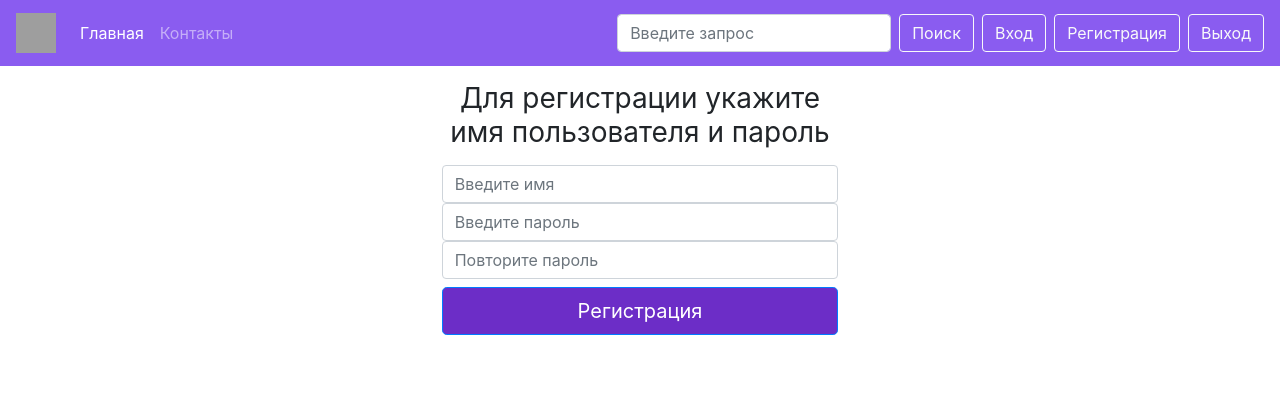
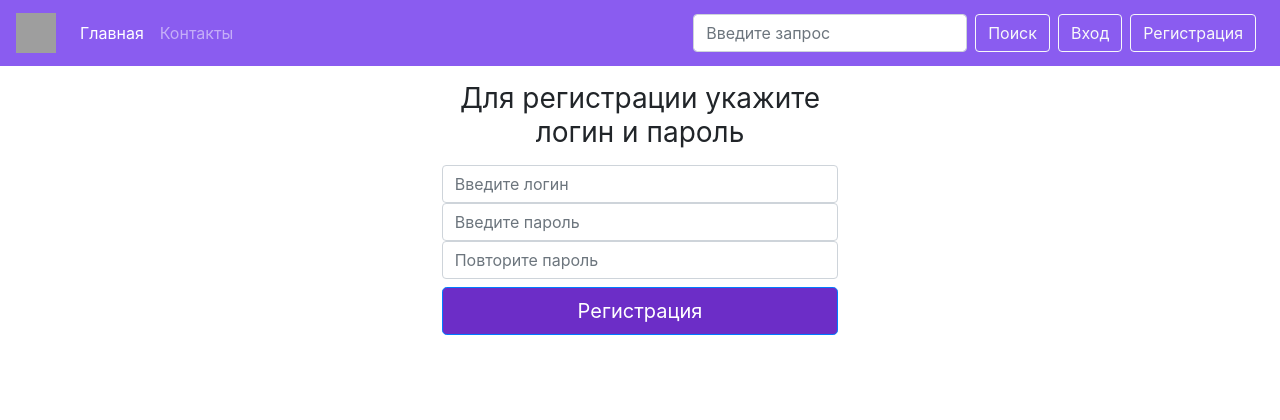
Before and after one commit to alvinist27/djangoBlog, a Django app: page /signup/ in a window 1280 px wide. Shown: the top 420 px of the page. Run offline with Django 4.2, Linux system fonts and the light colour scheme; some libraries are stand-ins or nearby versions; grey boxes are pictures that could not be loaded.

Commit message:
Изменение функционала выхода

```diff
--- a/blog/forms.py
+++ b/blog/forms.py
@@ -5,19 +5,23 @@ from django.contrib.auth import authenticate
 
 class SignUpForm(forms.Form):
     username = forms.CharField(max_length=100, required=True, widget=forms.TextInput(attrs={
-        'class': "form-control", 'id': "inputUsername", 'placeholder': 'Введите имя'}))
+        'class': "form-control", 'id': "inputUsername", 'placeholder': 'Введите логин'}))
     password = forms.CharField(required=True, widget=forms.PasswordInput(attrs={
         'class': "form-control", 'id': "inputPassword", 'placeholder': 'Введите пароль'}))
     repeat_password = forms.CharField(required=True, widget=forms.PasswordInput(attrs={
         'class': "form-control", 'id': "ReInputPassword", 'placeholder': 'Повторите пароль'}))
 
-    # Валидация форм на совпадение
+    # Валидация форм на совпадение логинов и паролей
     def clean(self):
         cleaned_data = super(SignUpForm, self).clean()
         password = self.cleaned_data['password']
         confirm_password = self.cleaned_data['repeat_password']
         if password != confirm_password:
             raise forms.ValidationError("Пароли не совпадают")
+        username = self.cleaned_data['username']
+        duplicate_user = User.objects.filter(username__iexact=username)
+        if duplicate_user.exists():
+            raise forms.ValidationError("Пользователь с таким именем уже существует")
 
     # Сохранение данных формы в базу данных
     def save(self):
@@ -32,6 +36,6 @@ class SignUpForm(forms.Form):
 
 class SignInForm(forms.Form):
     username = forms.CharField(max_length=100, required=True, widget=forms.TextInput(attrs={
-            'class': "form-control", 'id': "inputUsername", 'placeholder': 'Введите имя'}))
+            'class': "form-control", 'id': "inputUsername", 'placeholder': 'Введите логин'}))
     password = forms.CharField( required=True, widget=forms.PasswordInput(attrs={
             'class': "form-control mt-2", 'id': "inputPassword", 'placeholder': 'Введите пароль'}))
--- a/blog/templates/blog/block/navbar.html
+++ b/blog/templates/blog/block/navbar.html
@@ -22,8 +22,12 @@
                 <input type="text" class="form-control mr-sm-2" placeholder="Введите запрос" aria-label="Поиск">
                 <button class="btn btn-outline-light my-2 my-sm-0 mr-2" type="submit" >Поиск</button>
             </form>
-            <a href="{% url 'signin' %}" class="btn btn-outline-light mr-2">Вход</a>
-            <a href="{% url 'signup' %}" class="btn btn-outline-light mr-2">Регистрация</a>
-            <a href="#" class="btn btn-outline-light">Выход</a>
+            {% if user.is_authenticated %}
+                <span class="navbar-text mr-2">{{ user }}</span>
+                <a href="{% url 'signout' %}" class="btn btn-outline-light">Выход</a>
+            {% else %}
+                <a href="{% url 'signin' %}" class="btn btn-outline-light mr-2">Вход</a>
+                <a href="{% url 'signup' %}" class="btn btn-outline-light mr-2">Регистрация</a>
+            {% endif %}
         </div>
 </nav>
--- a/blog/templates/blog/signin.html
+++ b/blog/templates/blog/signin.html
@@ -22,7 +22,7 @@
             {% csrf_token %}
             <div class="col-md-4 mb-3 mx-auto">
                 <h1 class="h3 mb-3 mt-3 font-weight-normal">Пожалуйста укажите логин и пароль</h1>
-                <label for="inputUsername" class="sr-only">Имя пользователя</label>
+                <label for="inputUsername" class="sr-only">Логин</label>
                 {{ form.username }}
                 <label for="inputPassword" class="sr-only">Пароль</label>
                 {{ form.password }}
--- a/blog/templates/blog/signup.html
+++ b/blog/templates/blog/signup.html
@@ -21,8 +21,8 @@
         <form class="form-signin" method="post" action="{% url 'signup' %}">
             {% csrf_token %}
             <div class="col-md-4 mb-3 mx-auto">
-                <h1 class="h3 mb-3 mt-3 font-weight-normal">Для регистрации укажите имя пользователя и пароль</h1>
-                <label for="inputUsername" class="sr-only">Имя пользователя</label>
+                <h1 class="h3 mb-3 mt-3 font-weight-normal">Для регистрации укажите логин и пароль</h1>
+                <label for="inputUsername" class="sr-only">Логин</label>
                 {{ form.username }}
                 <label for="inputPassword" class="sr-only">Пароль</label>
                 {{ form.password }}
--- a/blog/urls.py
+++ b/blog/urls.py
@@ -1,9 +1,13 @@
 from .views import MainView, PostDetailView, SignUpView, SignInView
 from django.urls import path
+from django.contrib.auth.views import LogoutView
+from django.conf import settings
+
 
 urlpatterns = [
     path('', MainView.as_view(), name='index'),
     path('blog/<slug>/', PostDetailView.as_view(), name='post'),
     path('signup/', SignUpView.as_view(), name='signup'),
     path('signin/', SignInView.as_view(), name='signin'),
+    path('signout/', LogoutView.as_view(), {'next_page': settings.LOGOUT_REDIRECT_URL}, name='signout',),
 ]
--- a/djangoBlog/settings.py
+++ b/djangoBlog/settings.py
@@ -164,3 +164,5 @@ CKEDITOR_CONFIGS = {
 }
 
 ###################################
+
+LOGOUT_REDIRECT_URL = "/"
```
Also changed, not shown: db.sqlite3.
